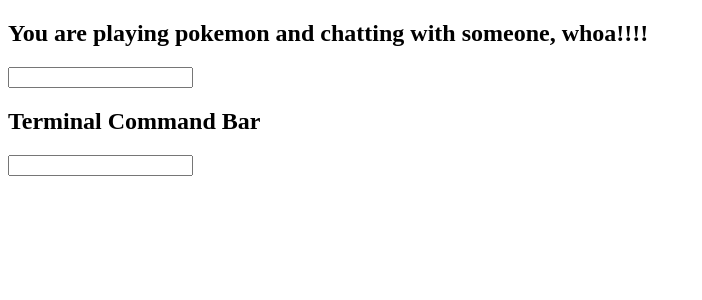
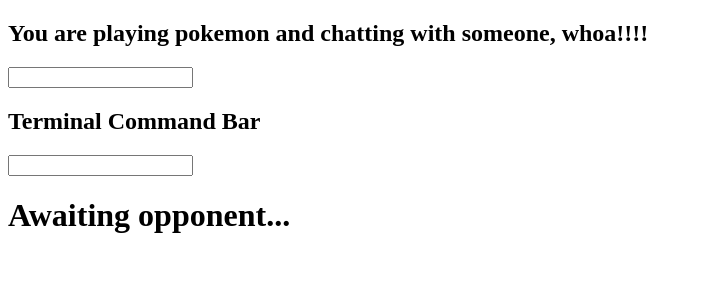
Before and after one commit to tcparker976/greenfield-project, a React app: page /game/blah in a window 1280 px wide. Shown: the top 300 px of the page, without its empty margins (0-702 px from the left). Built offline with nearby package versions, Linux system fonts and the light colour scheme; no server answers; the HTML template or start-up script is replaced by a standard one.

Commit message:
displaying both players and their pokemon health for now

```diff
--- a/client/src/components/Game.jsx
+++ b/client/src/components/Game.jsx
@@ -14,6 +14,7 @@
       name: null,
       pokemon: {
         name: 'pikachu',
+        initialHealth: 80,
         health: 80,
         attack: 24
       },
@@ -125,10 +126,8 @@
   handleCommands(e) {
     if (e.keyCode === 13) {
       if (!this.state.isActive) {
-        console.log('it is not your turn!')
+        alert('it is not your turn!')
       } else {
-        console.log('Your pokemon: ', this.state.pokemon);
-        console.log('Opponent pokemon ', this.state.opponent.pokemon);
         if (e.target.value === 'attack') {
           this.state.socket.emit('attack', {
             gameid: this.props.match.params.gameid,
@@ -136,7 +135,7 @@
             pokemon: this.state.pokemon
           })
         } else {
-          console.log('invalid input!')
+          alert('invalid input!')
         }
         this.setState({
           command: ''
@@ -151,6 +150,27 @@
     });
   }
 
+  renderGame() {
+    if (!this.state.opponent) {
+      return (
+        <div>
+          <h1>Awaiting opponent...</h1>
+        </div>
+      )
+    } else {
+      const { name, initialHealth, health } = this.state.pokemon;
+      const { opponent } = this.state;
+      return (
+        <div>
+          <h1>Your pokemon</h1>
+          <h4>{name}: {health}/{initialHealth} </h4>
+          <h1 style={{marginTop: '50px'}}>{opponent.name}'s pokemon</h1>
+          <h4>{opponent.pokemon.name}: {opponent.pokemon.health}/{opponent.pokemon.initialHealth} </h4>
+        </div>
+      )
+    }
+  }
+
 
   render() {
     const { players, spectators, gameOver } = this.state;
@@ -160,6 +180,7 @@
         <input type="text" value={this.state.text} onKeyDown={this.handleSubmit} onChange={this.handleChange} />
         <h2>Terminal Command Bar</h2>
         <input type="text" value={this.state.command} onKeyDown={this.handleCommands} onChange={this.handleCommandChange} />
+        {this.renderGame()}
       </div>
     )
   }
```
Also changed, not shown: 1 other file (tests, documents, lock files or other folders).
